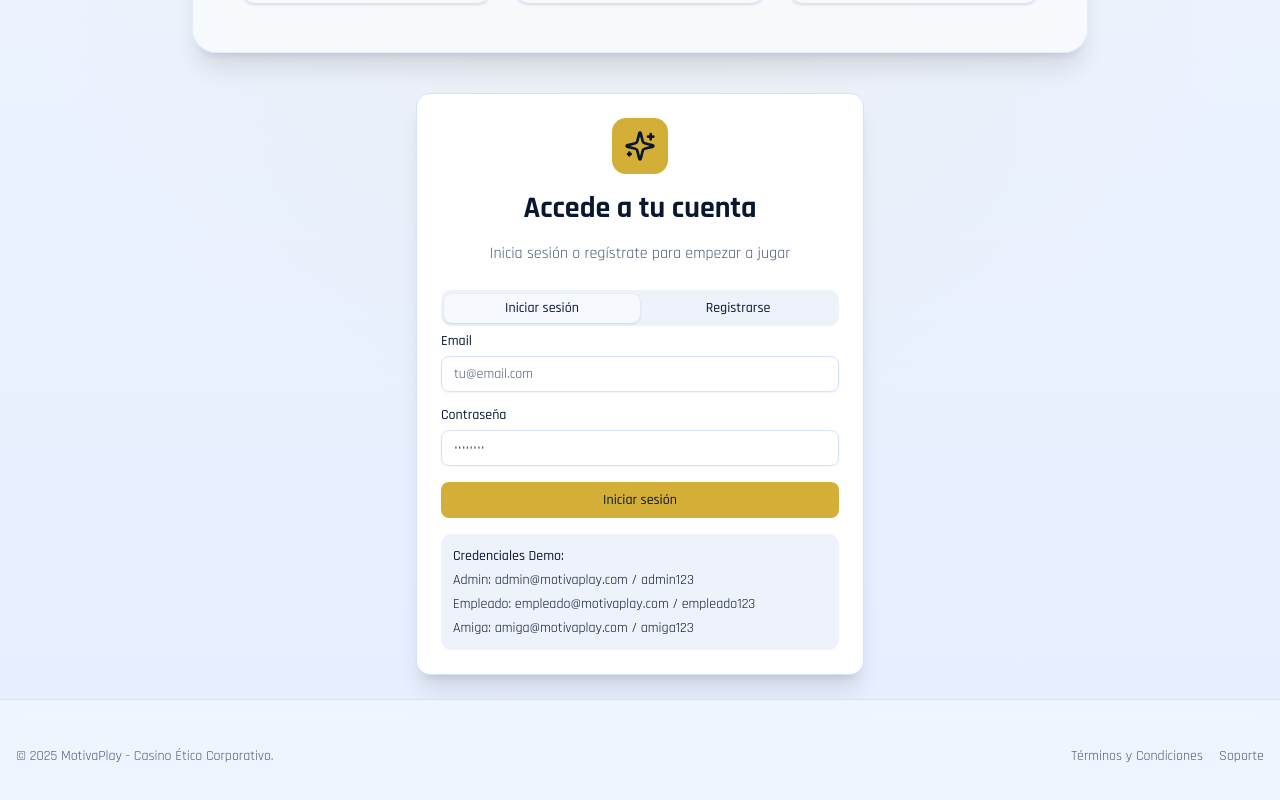
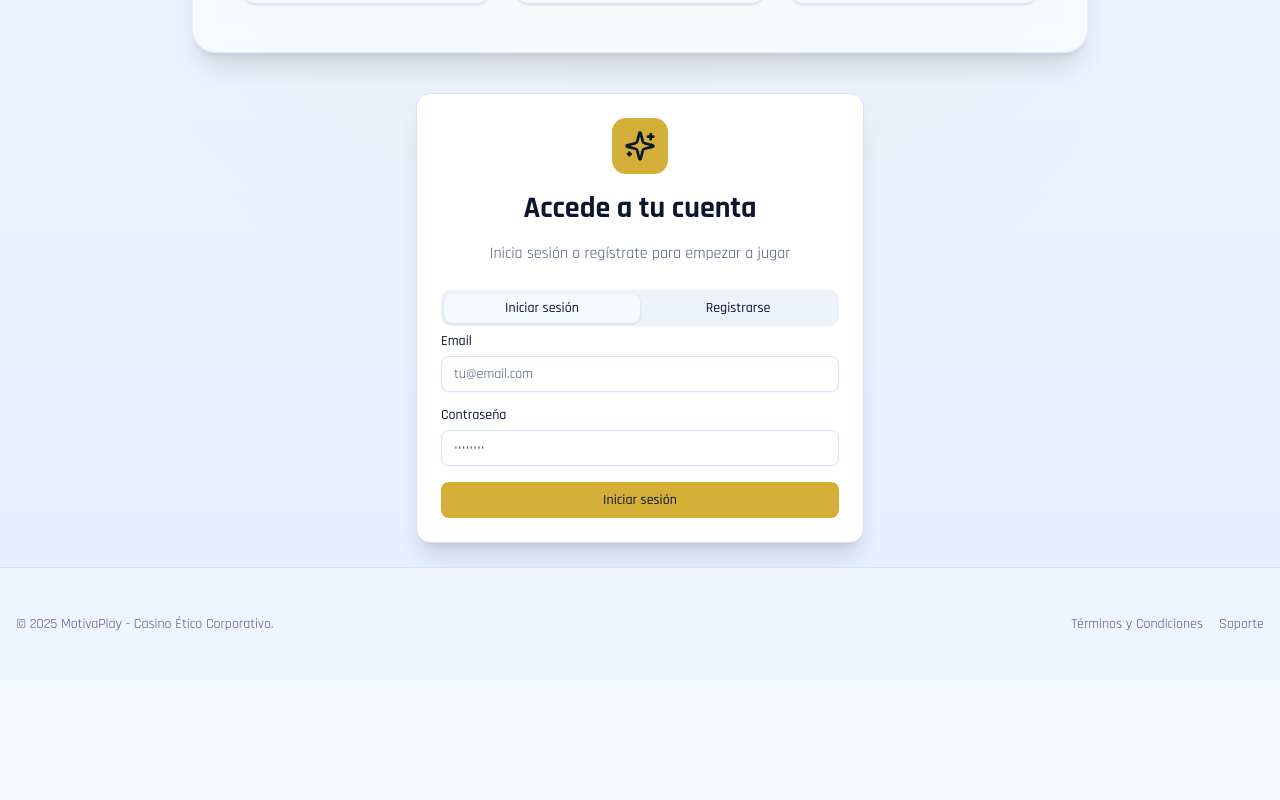
Before and after one commit to Magomassa/v0-ethical-casino-app, a Next.js app: page / in a window 1280 px wide. Shown: the part 636-1436 px from the top of the page. After the commit the page ends 1316 px from the top, so only its background shows below. Built offline with nearby package versions, Linux system fonts and the light colour scheme; no server answers.

Commit message:
version de presentacion

```diff
--- a/components/auth-form.tsx
+++ b/components/auth-form.tsx
@@ -148,12 +148,6 @@ export function AuthForm({ onSuccess }: { onSuccess: () => void }) {
                   {loading ? "Iniciando sesión..." : "Iniciar sesión"}
                 </Button>
               </form>
-              <div className="mt-4 p-3 bg-muted rounded-lg text-sm space-y-1">
-                <p className="font-medium">Credenciales Demo:</p>
-                <p>Admin: admin@motivaplay.com / admin123</p>
-                <p>Empleado: empleado@motivaplay.com / empleado123</p>
-                <p>Amiga: amiga@motivaplay.com / amiga123</p>
-              </div>
             </TabsContent>
 
             <TabsContent value="register">
```
